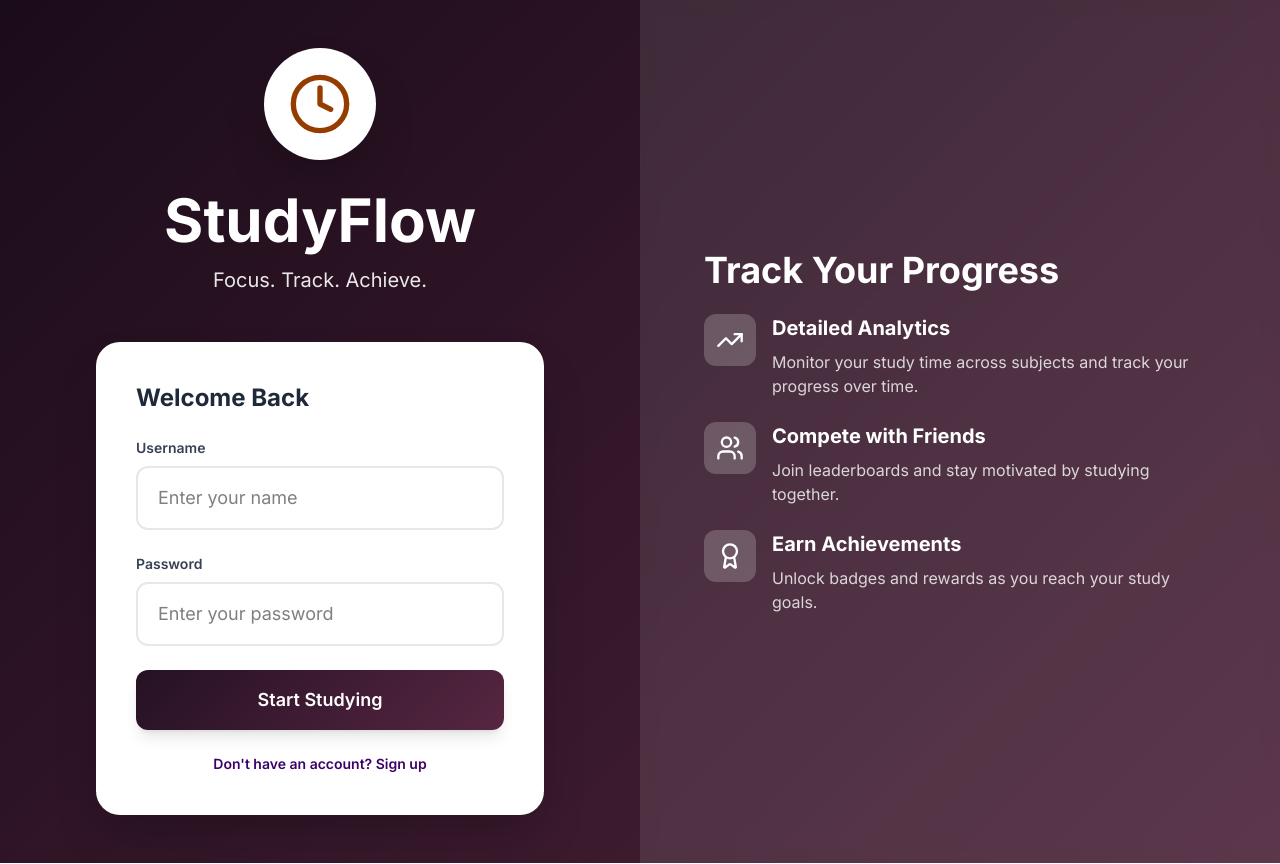
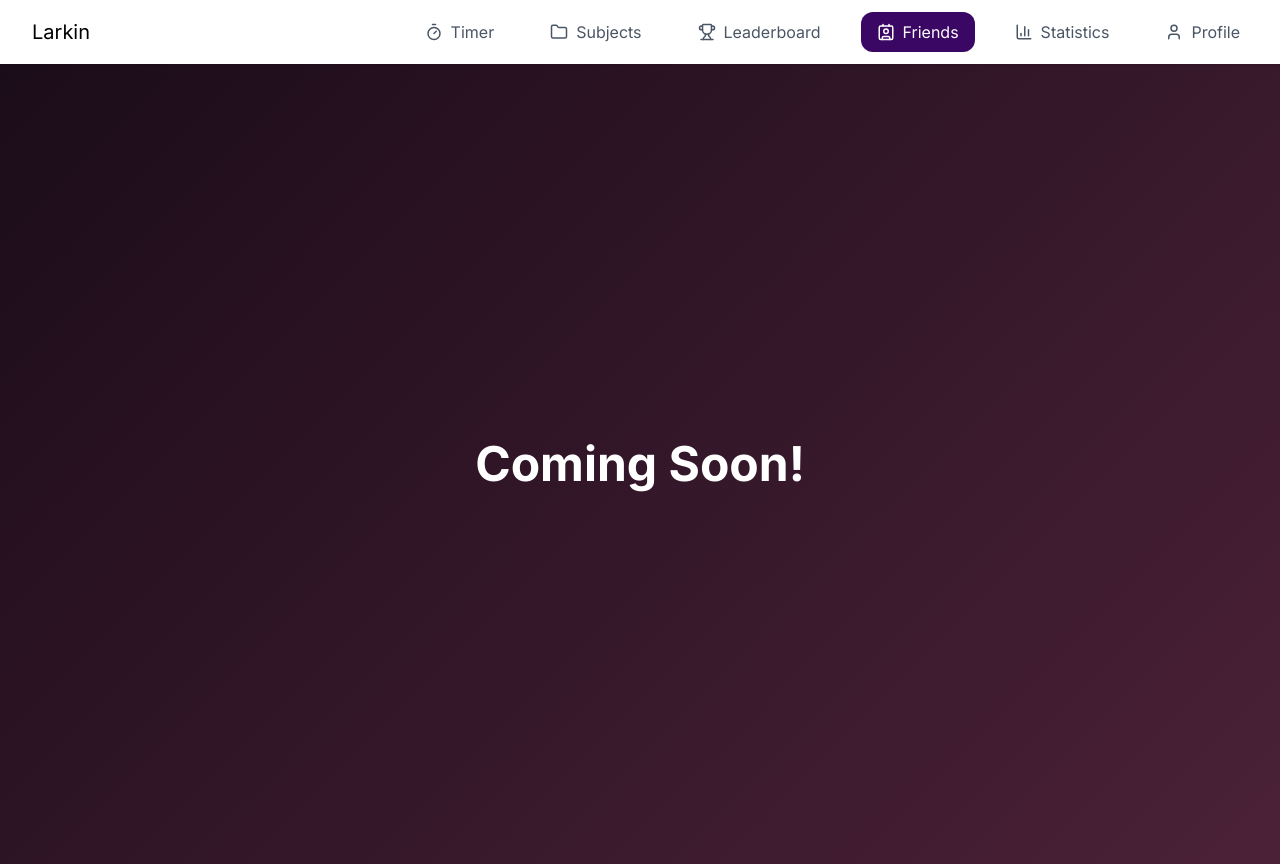
Before and after one commit to ShongMao/Study-Timer-App, a React app in the folder frontend/: page /friends in a window 1280 px wide. Before the commit this address led to /login. Built offline with nearby package versions, Linux system fonts and the light colour scheme; no server answers; sample sign-in values are in the browser's storage; the HTML template or start-up script is replaced by a standard one.

Commit message:
LV/FEAT/Added friends and statistics page placeholders

```diff
--- a/frontend/src/app/Router.tsx
+++ b/frontend/src/app/Router.tsx
@@ -11,6 +11,8 @@ import TimerPage from '../features/Timer';
 import SubjectsPage from '../features/Subjects';
 import LeaderboardPage from '../features/Leaderboard';
 import ProfilePage from '../features/Profile';
+import StatisticsPage from '../features/Statistics';
+import FriendsPage from '../features/Friends';
 
 export default function AppRouter() {
   return (
@@ -45,6 +47,14 @@ export default function AppRouter() {
           }
         />
         <Route
+          path="/friends"
+          element={
+            <ProtectedRoute>
+              <FriendsPage />
+            </ProtectedRoute>
+          }
+        />
+        <Route
           path="/leaderboard"
           element={
             <ProtectedRoute>
@@ -60,6 +70,14 @@ export default function AppRouter() {
             </ProtectedRoute>
           }
         />
+        <Route
+          path="/statistics"
+          element={
+            <ProtectedRoute>
+              <StatisticsPage />
+            </ProtectedRoute>
+          }
+        />
 
       </Route>
 
--- /dev/null
+++ b/frontend/src/features/Friends.tsx
@@ -0,0 +1,12 @@
+export default function FriendsPage() {
+  return (
+    <div
+      className="min-h-screen flex items-center justify-center"
+      style={{
+        background: 'linear-gradient(135deg, #1b0c1aff 0%, #4B2138 100%)',
+      }}
+    >
+      <h1 className="text-5xl font-bold text-white">Coming Soon!</h1>
+    </div>
+  );
+}
--- a/frontend/src/features/Login.tsx
+++ b/frontend/src/features/Login.tsx
@@ -33,7 +33,7 @@ export default function LoginPage() {
           <div className="inline-block p-6 bg-white rounded-full mb-6 shadow-2xl">
             <Clock size={64} className="text-amber-800" />
           </div>
-          <h1 className="text-6xl font-bold text-white mb-4">StudyFlow</h1>
+          <h1 className="text-6xl font-bold text-white mb-4">Larkin</h1>
           <p className="text-xl text-white/90">Focus. Track. Achieve.</p>
         </div>
 
--- /dev/null
+++ b/frontend/src/features/Statistics.tsx
@@ -0,0 +1,12 @@
+export default function StatisticsPage() {
+  return (
+    <div
+      className="min-h-screen flex items-center justify-center"
+      style={{
+        background: 'linear-gradient(135deg, #1b0c1aff 0%, #4B2138 100%)',
+      }}
+    >
+      <h1 className="text-5xl font-bold text-white">Coming Soon!</h1>
+    </div>
+  );
+}
--- a/frontend/src/shared/components/NavBar.tsx
+++ b/frontend/src/shared/components/NavBar.tsx
@@ -5,7 +5,7 @@ import {
   Trophy,
   BarChart3,
   User,
-  Coffee
+  Contact
 } from "lucide-react";
 
 export default function NavBar() {
@@ -22,7 +22,7 @@ export default function NavBar() {
     <header className="sticky top-0 left-0 right-0 h-16 bg-white shadow-sm z-50 flex items-center overflow-x-auto scrollbar-hide">
       {/* Container for the logo (TODO) */}
       <nav className="ml-4 flex items-center gap-2">
-        <NavLink to="/timer" className="flex items-center gap-2 transition-colors px-4 py-2 rounded-xl"><Coffee size={28} />Logo</NavLink>
+        <NavLink to="/timer" className="flex items-center gap-2 transition-colors px-4 py-2 rounded-xl text-xl">Larkin</NavLink>
       </nav>
 
       {/* Spacer to push nav links to the right */}
@@ -36,6 +36,7 @@ export default function NavBar() {
           <NavLink to="/timer" className={linkClass}><Timer size={18} />Timer</NavLink>
           <NavLink to="/subjects" className={linkClass}><Folder size={18} />Subjects</NavLink>
           <NavLink to="/leaderboard" className={linkClass}><Trophy size={18} />Leaderboard</NavLink>
+          <NavLink to="/friends" className={linkClass}><Contact size={18} />Friends</NavLink>
           <NavLink to="/statistics" className={linkClass}><BarChart3 size={18} />Statistics</NavLink>
           <NavLink to="/profile" className={linkClass}><User size={18} />Profile</NavLink>
         </div>
```
